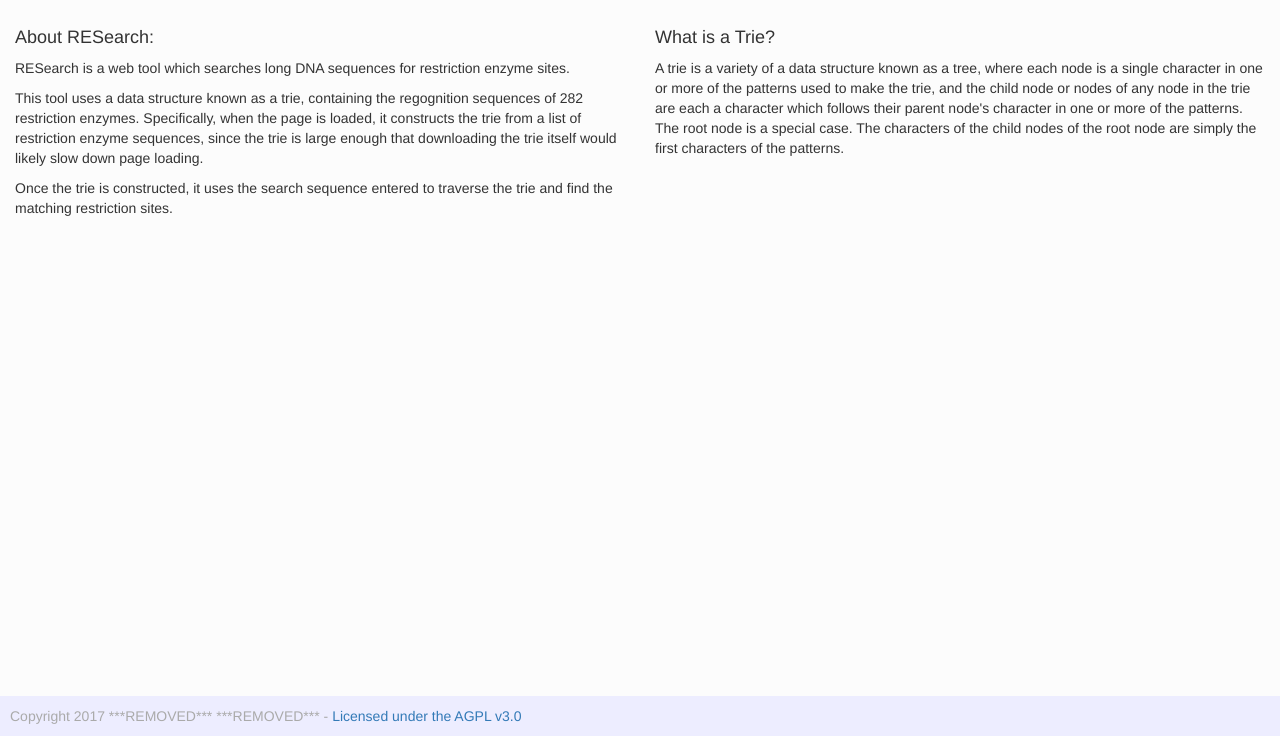
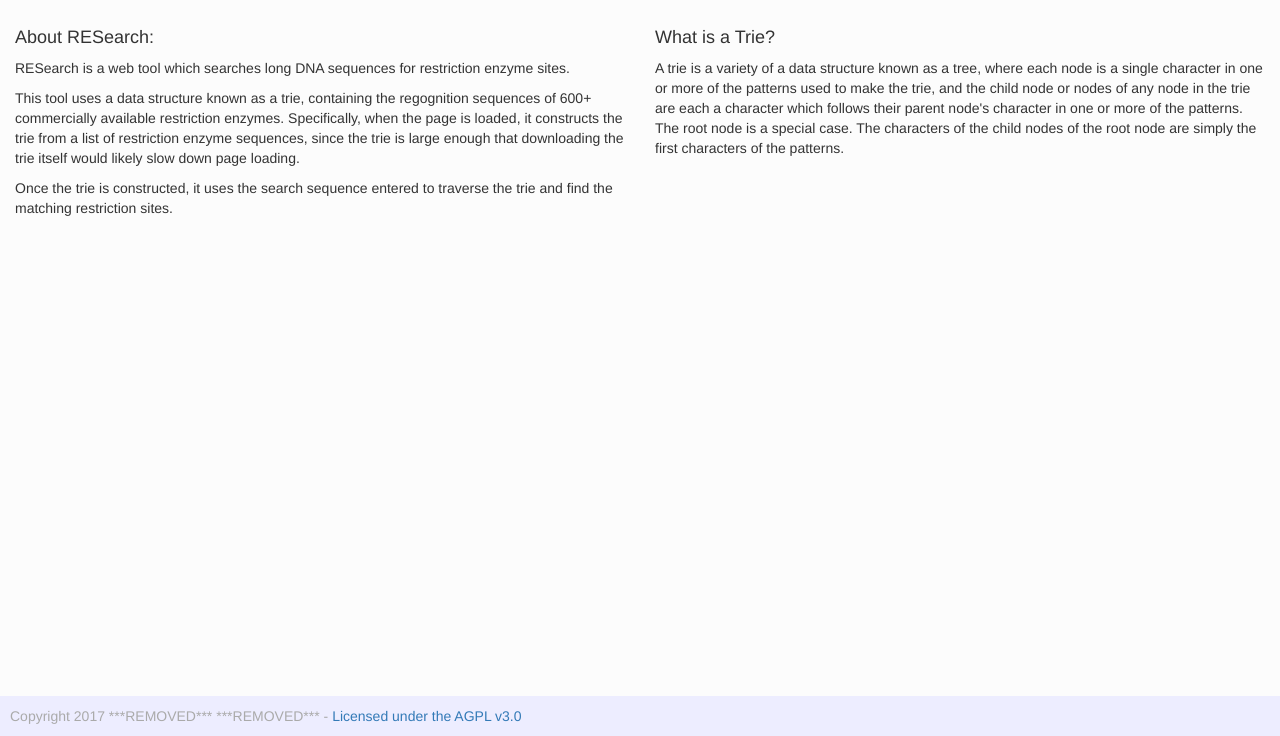
Before and after one commit to Valiec/RESearch, a plain HTML site: page about.html in a window 1280 px wide. Shown: the part 64-800 px from the top of the page. Drawn offline with nearby package versions, Linux system fonts and the light colour scheme.

Commit message:
Fixed about page to say 600+ enzymes to match size of new data set.

```diff
--- a/about.html
+++ b/about.html
@@ -31,7 +31,7 @@
 
 	<p>RESearch is a web tool which searches long DNA sequences for restriction enzyme sites.</p>
 
-	<p>This tool uses a data structure known as a trie, containing the regognition sequences of 282 restriction enzymes. Specifically, when the page is loaded, it constructs the trie from a list of restriction enzyme sequences, since the trie is large enough that downloading the trie itself would likely slow down page loading.</p>
+	<p>This tool uses a data structure known as a trie, containing the regognition sequences of 600+ commercially available restriction enzymes. Specifically, when the page is loaded, it constructs the trie from a list of restriction enzyme sequences, since the trie is large enough that downloading the trie itself would likely slow down page loading.</p>
 
 	<p>Once the trie is constructed, it uses the search sequence entered to traverse the trie and find the matching restriction sites.</p>
 
```
